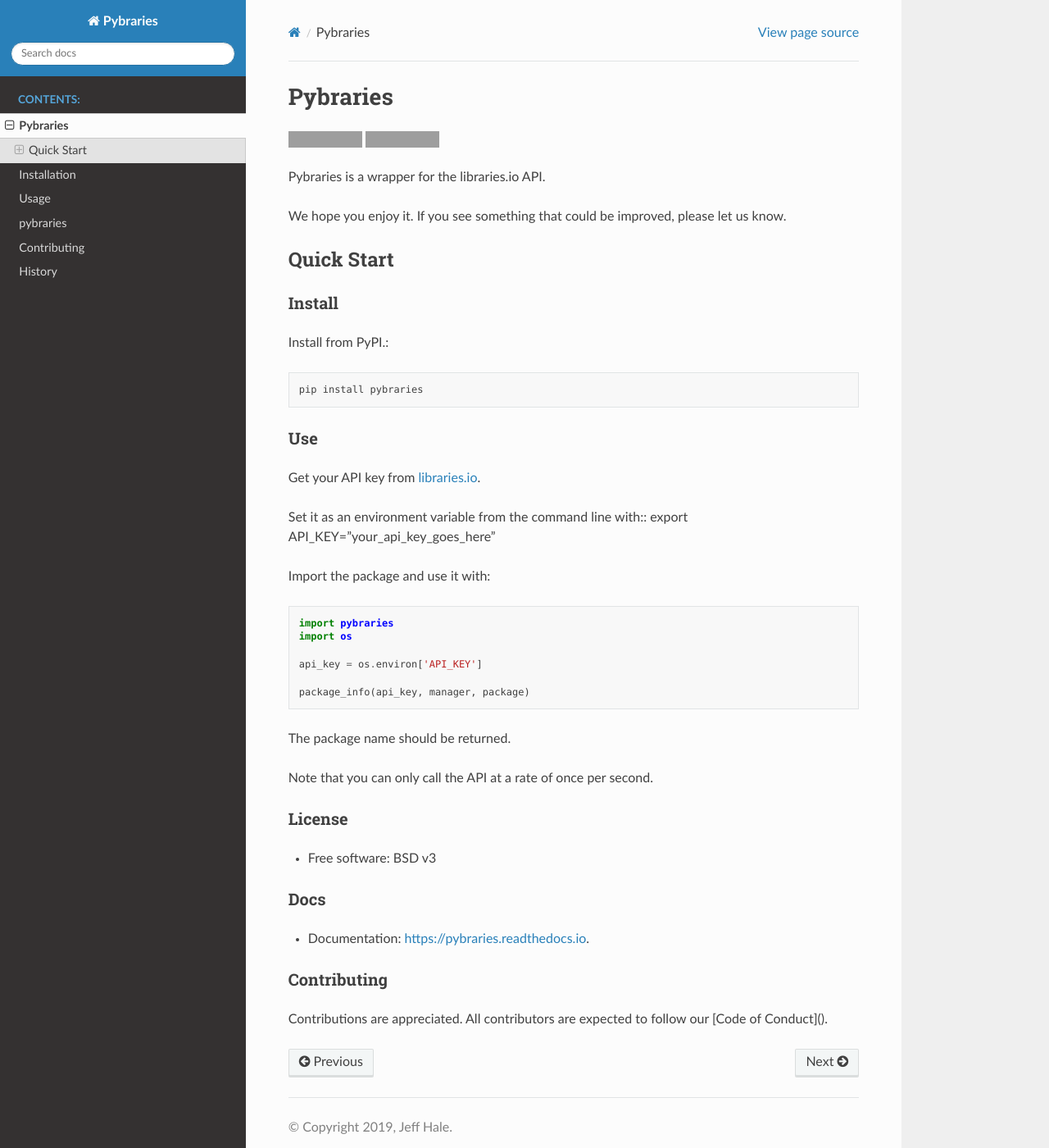
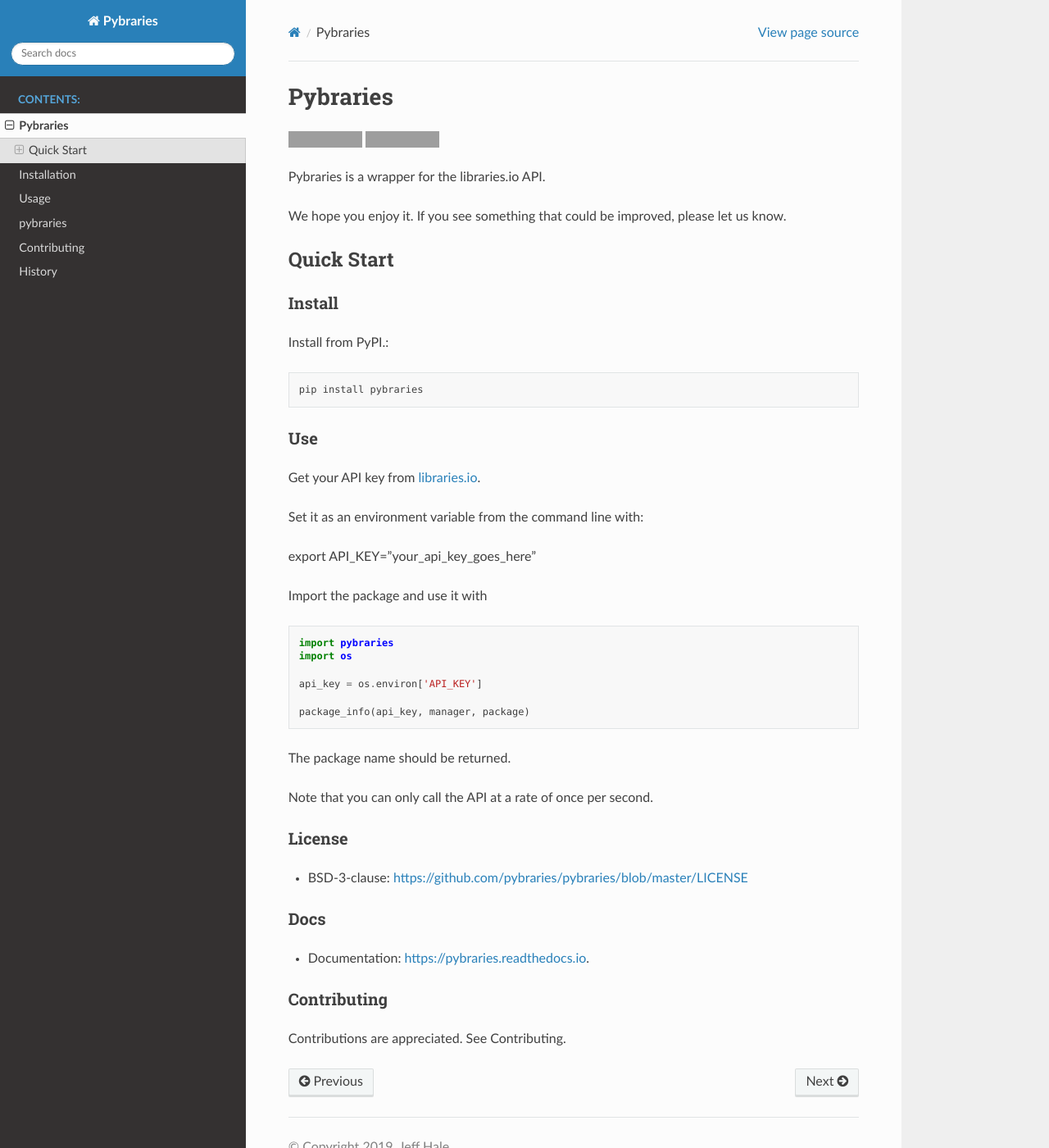
Before and after one commit to pybraries/pybraries, a Sphinx documentation site: the page built from docs/readme.rst, in a window 1280 px wide and 1400 px high. Shown: the whole window at 82% size. Built offline with Sphinx 7.4.7 and the Read the Docs theme 2.0.0, drawn with Linux system fonts in a browser that asks for light colours; grey boxes are pictures that could not be loaded.

Commit message:
update docs

```diff
--- a/docs/contributing.rst
+++ b/docs/contributing.rst
@@ -8,7 +8,7 @@
 
 You can contribute in many ways:
 
-Please ensure you follow our [Code of Conduct](https://github.com/pybraries/pybraries/blob/master/code_of_conduct.md).
+Please ensure you follow our Code of Conduct: https://github.com/pybraries/pybraries/blob/master/code_of_conduct.md.
 
 Types of Contributions
 ----------------------
@@ -119,7 +119,7 @@
 ---------
 
 A reminder for the maintainers on how to deploy.
-Make sure all your changes are committed (including an entry in HISTORY.rst).
+Make sure all your changes are committed (including an entry in history.rst).
 Then run::
 
     bumpversion2 patch      # possible: major / minor / patch
--- a/docs/modules.rst
+++ b/docs/modules.rst
@@ -1,7 +1,7 @@
 pybraries
 =============
 
-.. automodule:: pybraries.wrapper
+.. automodule:: pybraries
     :members:
 
 .. toctree::
--- a/docs/readme.rst
+++ b/docs/readme.rst
@@ -2,12 +2,9 @@
 Pybraries
 =============
 
-.. image:: https://img.shields.io/github/license/pybraries/pybraries.svg  :alt: license   :target: https://github.com/pybraries/pybraries/blob/master/LICENSE
-
 .. image:: https://coveralls.io/repos/github/pybraries/pybraries/badge.svg :alt: coveralls_coverage :target: https://coveralls.io/github/pybraries/pybraries
 
-
-
+.. image:: https://img.shields.io/github/license/pybraries/pybraries.svg   :alt: GitHub license   :target: https://github.com/pybraries/pybraries/blob/master/LICENSE
 
 Pybraries is a wrapper for the libraries.io API.
 
@@ -29,9 +26,12 @@
 Get your API key from `libraries.io`_.
 
 Set it as an environment variable from the command line with::
+
 export API_KEY="your_api_key_goes_here"
 
-Import the package and use it with::
+Import the package and use it with
+
+.. code:: python
 
     import pybraries
     import os
@@ -48,7 +48,7 @@
 License
 _______
 
-* Free software: BSD v3
+* BSD-3-clause: https://github.com/pybraries/pybraries/blob/master/LICENSE
 
 Docs
 ____
@@ -58,7 +58,6 @@
 Contributing
 ____________
 
-Contributions are appreciated.
-All contributors are expected to follow our [Code of Conduct]().
+Contributions are appreciated. See Contributing.
 
 .. _libraries.io: https://libraries.io
--- a/docs/usage.rst
+++ b/docs/usage.rst
@@ -9,4 +9,4 @@
 
     from pybraries import transform_notebook
 
-        package_info(api_key, manager, package)
+    package_info(api_key, manager, package)
```
Also changed, not shown: README.md (+1 -0 lines).
